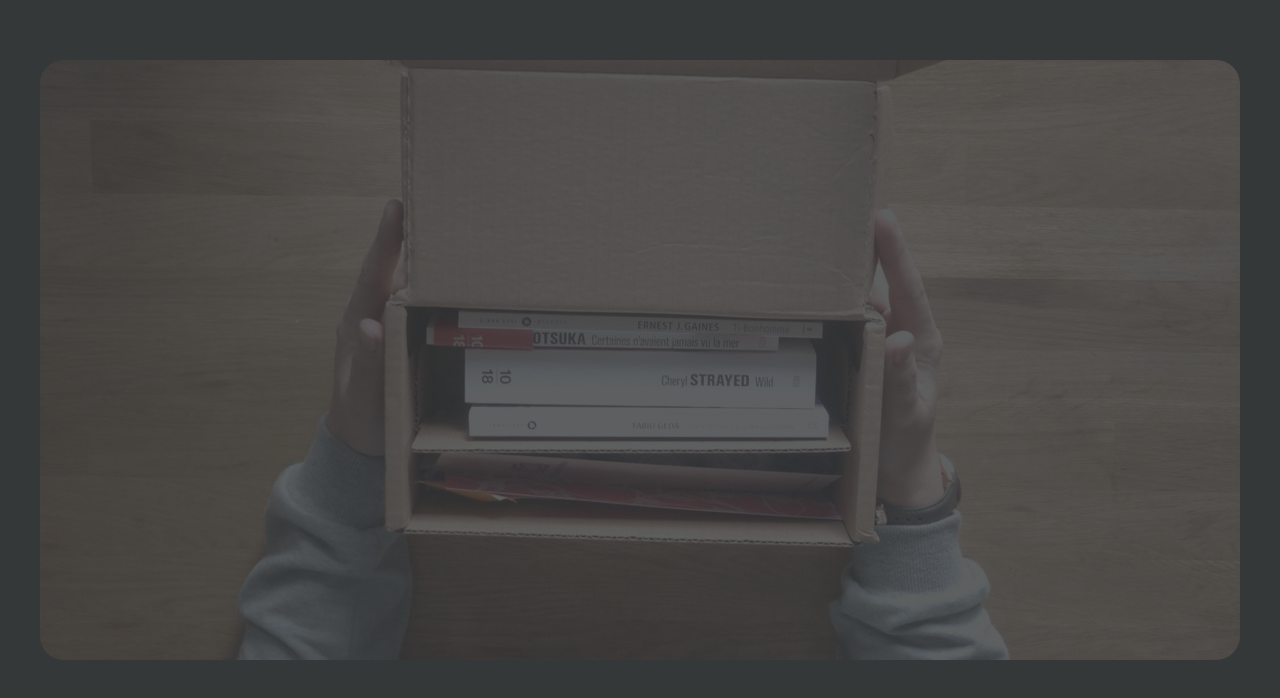
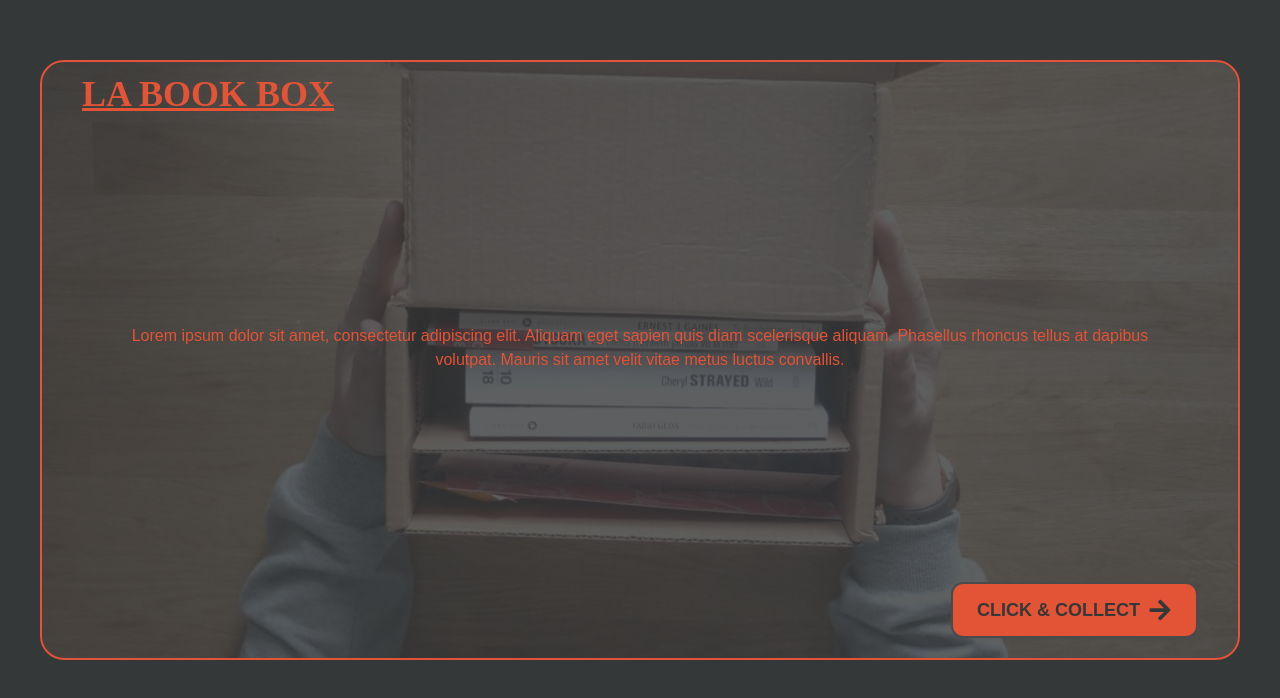
Before and after one commit to KevinMaze/agora, a Next.js app: page / in a window 1280 px wide. Shown: the part 4145-4843 px from the top of the page. Built offline with nearby package versions, Linux system fonts and the light colour scheme.

Commit message:
finish bookbox

```diff
--- a/src/ui/modules/home-page/component/bookBox.view.tsx
+++ b/src/ui/modules/home-page/component/bookBox.view.tsx
@@ -1,11 +1,14 @@
 import { Container } from "@/ui/components/container";
 import Image from "next/image";
 import BookB from "@/../public/assets/images/book_box.jpg";
+import { Typo } from "@/ui/design-system/typography";
+import { Button } from "@/ui/design-system/button";
+import { FaArrowRight } from "react-icons/fa";
 
 export const BookBox = () => {
     return (
         <Container className="mt-80 mb-80">
-            <div className="relative h-150 w-full overflow-hidden rounded-3xl">
+            <div className="relative h-150 w-full overflow-hidden rounded-3xl border-primary border-2">
                 <div className="absolute inset-0 opacity-20">
                     <Image
                         src={BookB}
@@ -17,7 +20,38 @@ export const BookBox = () => {
                     />
                 </div>
 
-                <div></div>
+                <div className="relative z-10 h-full flex flex-col justify-between">
+                    <Typo
+                        variant="title"
+                        components="h2"
+                        weight="bold"
+                        className="mt-3 uppercase underline pl-10 justify-start"
+                    >
+                        La Book Box
+                    </Typo>
+
+                    <Typo
+                        variant="para"
+                        components="p"
+                        weight="normal"
+                        className="text-center justify-center pr-20 pl-20"
+                    >
+                        Lorem ipsum dolor sit amet, consectetur adipiscing elit.
+                        Aliquam eget sapien quis diam scelerisque aliquam.
+                        Phasellus rhoncus tellus at dapibus volutpat. Mauris sit
+                        amet velit vitae metus luctus convallis.
+                    </Typo>
+
+                    <div className="mb-5 pr-10 flex justify-end">
+                        <Button
+                            icon={{ icon: FaArrowRight }}
+                            size="large"
+                            baseUrl="/collect"
+                        >
+                            Click & Collect
+                        </Button>
+                    </div>
+                </div>
             </div>
         </Container>
     );
--- a/src/ui/modules/home-page/component/card.tsx
+++ b/src/ui/modules/home-page/component/card.tsx
@@ -16,7 +16,7 @@ export const Card: React.FC<CardProps> = ({ image, alt, title }) => {
 
     return (
         <motion.div
-            className="relative min-w-[300px] h-[400px] flex justify-center items-center"
+            className="relative min-w-[300px] h-[400px] flex justify-center items-center border-primary border-2 rounded-3xl overflow-hidden"
             onHoverStart={() => setShowOverlay(true)}
             onHoverEnd={() => setShowOverlay(false)}
         >
```
